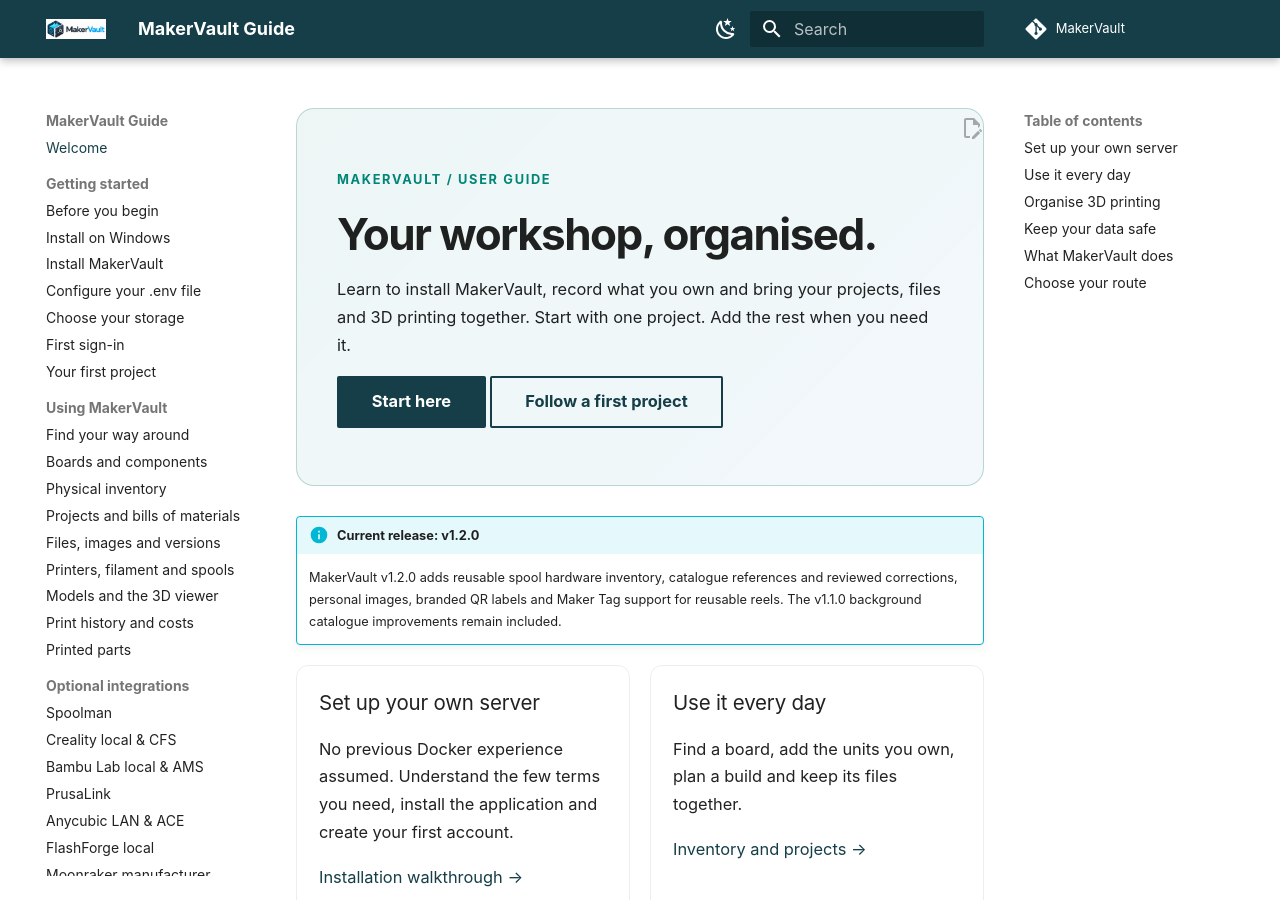
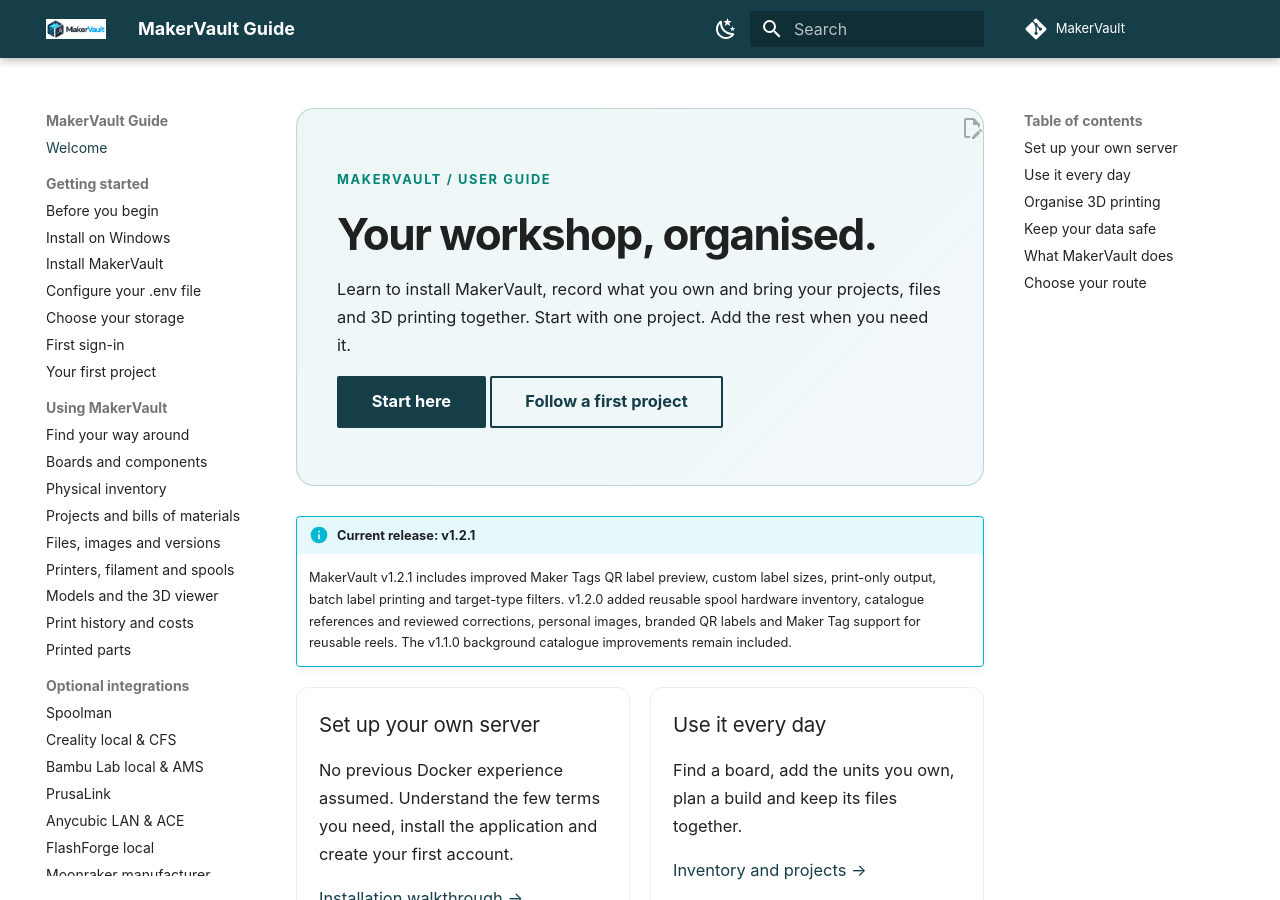
Before and after one commit to gavrd7/MakerVault, an MkDocs documentation site: the page built from docs/guide/index.md, in a window 1280 px wide and 900 px high. Built offline with MkDocs 1.6.1 and Material for MkDocs 9.7.7, drawn with Linux system fonts in a browser that asks for light colours; comment, search, counter and statistics services are not loaded.

Commit message:
release: prepare MakerVault v1.2.1 (#136)
* release: prepare MakerVault v1.2.1 Maker Tags documentation and version

* release: prepare MakerVault v1.2.1 Maker Tags documentation and version

* release: prepare MakerVault v1.2.1 Maker Tags documentation and version

* release: prepare MakerVault v1.2.1 Maker Tags documentation and version

* release: prepare MakerVault v1.2.1 Maker Tags documentation and version

```diff
--- a/backend/makervault/version.py
+++ b/backend/makervault/version.py
@@ -1,3 +1,3 @@
 """Single source of truth for the MakerVault application version."""
 
-VERSION = "1.2.0"
+VERSION = "1.2.1"
--- a/docs/guide/index.md
+++ b/docs/guide/index.md
@@ -9,8 +9,8 @@
 [Follow a first project](getting-started/first-project.md){ .md-button }
 </div>
 
-!!! info "Current release: v1.2.0"
-    MakerVault v1.2.0 adds reusable spool hardware inventory, catalogue references and reviewed corrections, personal images, branded QR labels and Maker Tag support for reusable reels. The v1.1.0 background catalogue improvements remain included.
+!!! info "Current release: v1.2.1"
+    MakerVault v1.2.1 includes improved Maker Tags QR label preview, custom label sizes, print-only output, batch label printing and target-type filters. v1.2.0 added reusable spool hardware inventory, catalogue references and reviewed corrections, personal images, branded QR labels and Maker Tag support for reusable reels. The v1.1.0 background catalogue improvements remain included.
 
 <div class="guide-grid" markdown>
 <div class="guide-card" markdown>
```
Also changed, not shown: CHANGELOG.md (+12 -0 lines), README.md (+3 -3 lines), docs/guide/reference/about.md (+1 -1 lines).
